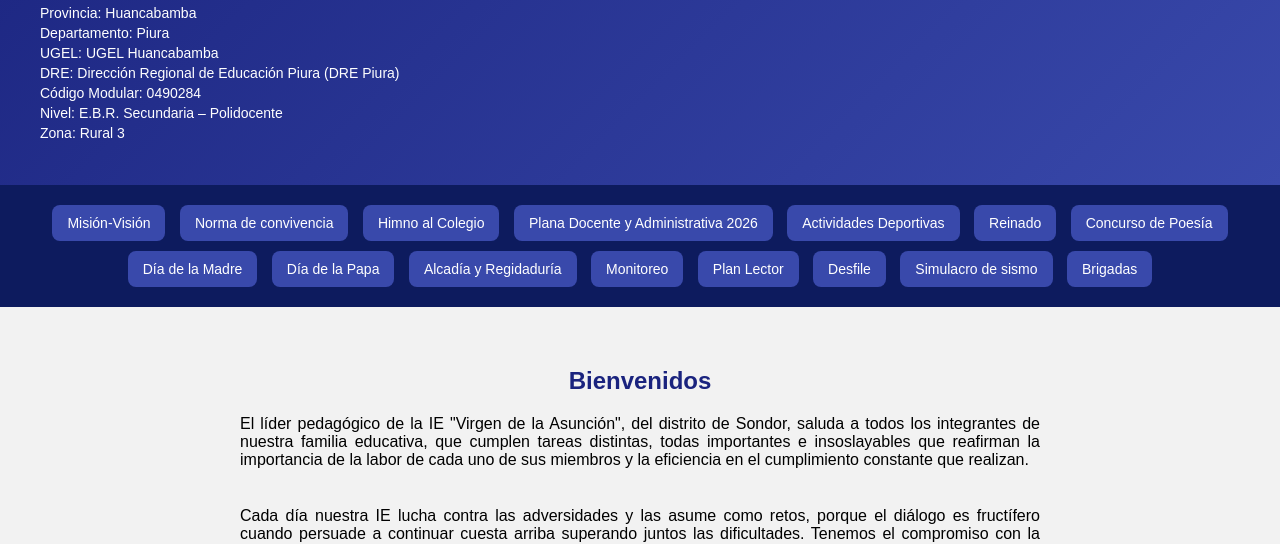
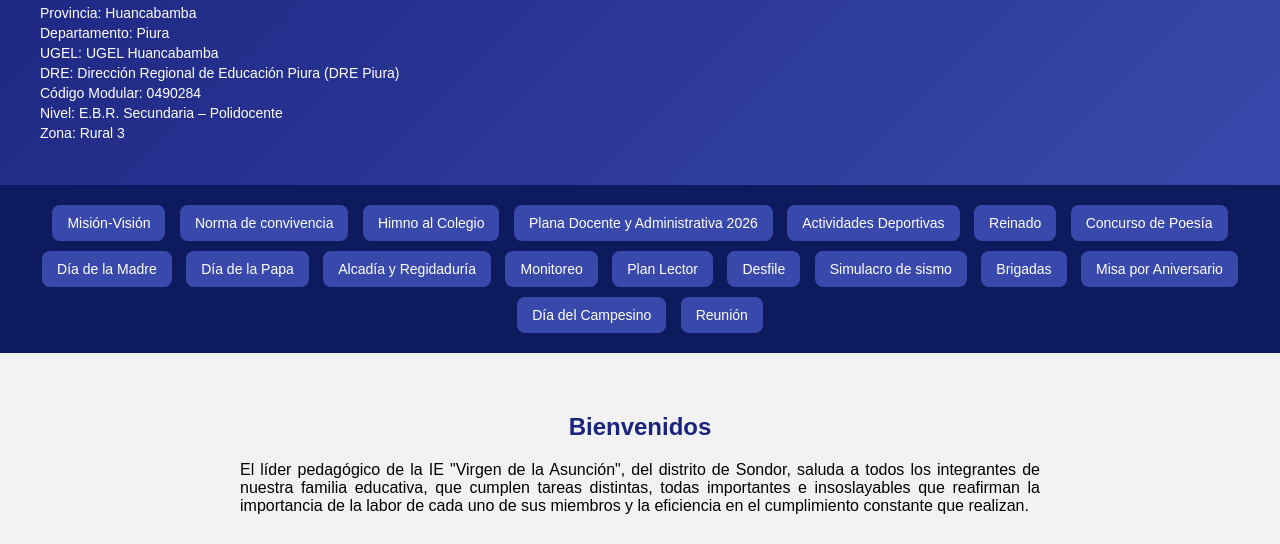
Before and after one commit to Giancarlos2026gianlett/virgen-asuncion, a plain HTML site: page index.html in a window 1280 px wide. Shown: the part 236-780 px from the top of the page. Drawn offline with Linux system fonts and the light colour scheme.

Commit message:
Add files via upload

```diff
--- a/index.html
+++ b/index.html
@@ -175,6 +175,9 @@ button[type="submit"]:hover {
     <a href="desfile.html">Desfile</a>
     <a href="sismo.html">Simulacro de sismo</a>
     <a href="brigada.html">Brigadas</a>
+    <a href="misa.html">Misa por Aniversario</a>
+    <a href="campesino.html">Día del Campesino</a>
+    <a href="reunion.html">Reunión</a>
 </div>
 
 <div class="content">
```
